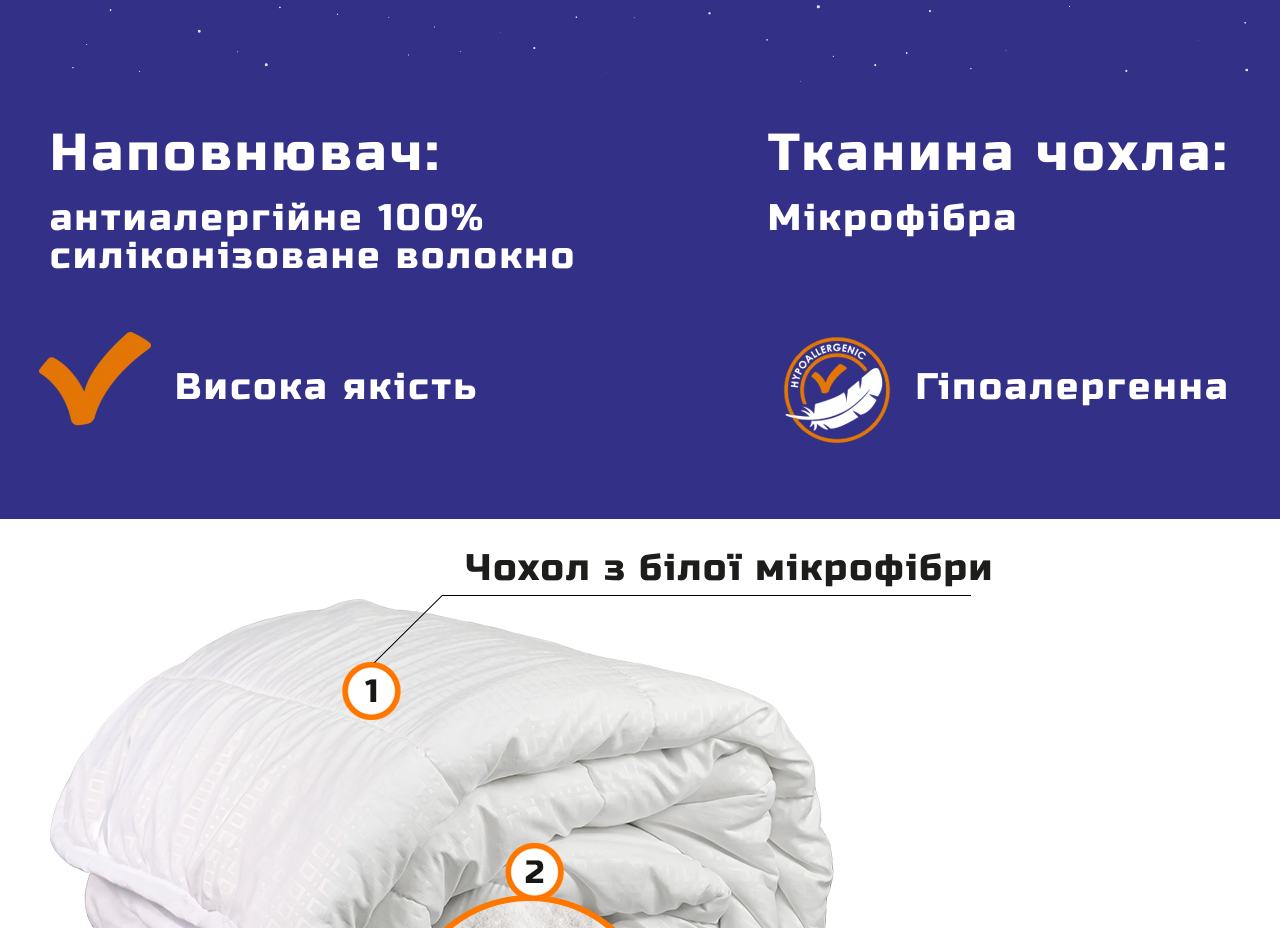
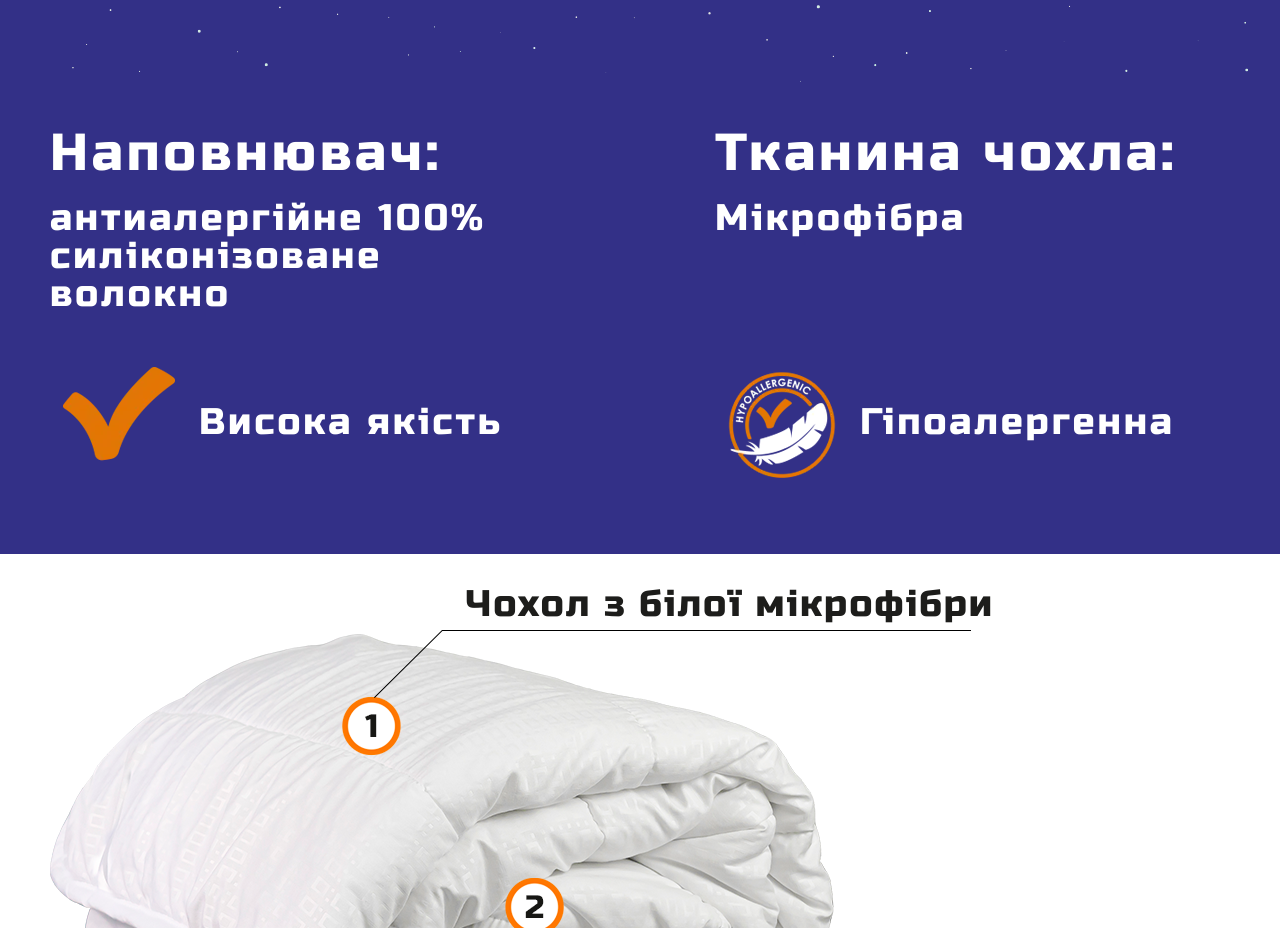
Before and after one commit to AnnaKhiz/rozetka-test, a plain HTML site: page index.html in a window 1280 px wide. Shown: the part 923-1851 px from the top of the page. Drawn offline with Linux system fonts and the light colour scheme.

Commit message:
Add files via upload

```diff
--- a/css/style.css
+++ b/css/style.css
@@ -190,17 +190,20 @@ ul {
   display: -webkit-box;
   display: -ms-flexbox;
   display: flex;
-  -webkit-box-pack: justify;
-      -ms-flex-pack: justify;
-          justify-content: space-between;
+  -webkit-box-pack: start;
+      -ms-flex-pack: start;
+          justify-content: flex-start;
   -webkit-box-align: start;
       -ms-flex-align: start;
           align-items: start;
   margin-bottom: 54px;
+  -webkit-column-gap: 150px;
+     -moz-column-gap: 150px;
+          column-gap: 150px;
 }
 
 .header-block__details__textile__info {
-  max-width: 45%;
+  width: 50%;
   font: 400 normal 3.25rem/100% "RussoOne";
   color: #fff;
 }
@@ -233,13 +236,21 @@ ul {
   -webkit-column-gap: 24px;
      -moz-column-gap: 24px;
           column-gap: 24px;
+  width: 50%;
 }
 
 .header-block__details__textile__general:nth-of-type(2) {
   margin-bottom: 0;
 }
 
+.header-block__details__textile__general picture {
+  display: contents;
+}
+
 .header-block__details__textile__general.img {
+  width: -webkit-fit-content;
+  width: -moz-fit-content;
+  width: fit-content;
   margin-left: -11px;
 }
 
@@ -1087,7 +1098,7 @@ ul {
   }
 
   .header-block__details__textile__info {
-    max-width: 100%;
+    width: 100%;
     text-align: center;
     margin-bottom: 47px;
   }
@@ -1105,6 +1116,7 @@ ul {
   }
 
   .header-block__details__textile__general {
+    width: 100%;
     display: block;
     text-align: center;
     margin-bottom: 47px;
--- a/index.html
+++ b/index.html
@@ -4,7 +4,7 @@
 	<meta charset="UTF-8">
 	<meta http-equiv="X-UA-Compatible" content="IE=edge">
 	<meta name="viewport" content="width=device-width, initial-scale=1.0">
-	<link rel="stylesheet" href="css/style.min.css?_v=20231108224137">
+	<link rel="stylesheet" href="css/style.min.css?_v=20231108233652">
 	<title>Rozetka - test</title>
 </head>
 <body>
```
Also changed, not shown: css/style.min.css.
